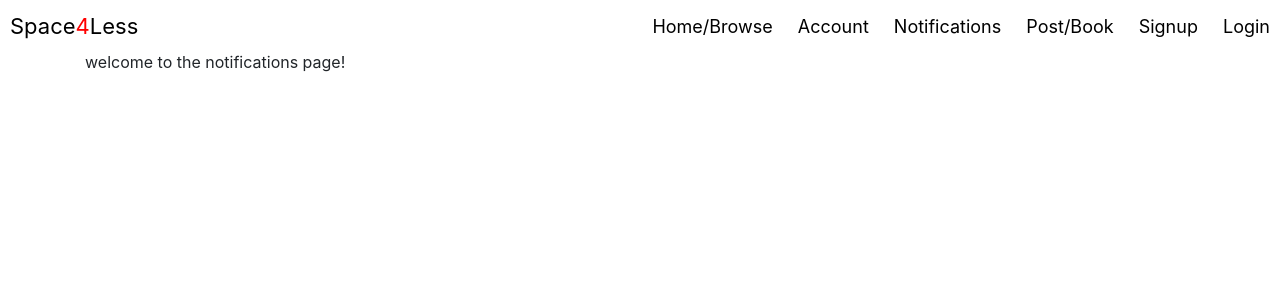
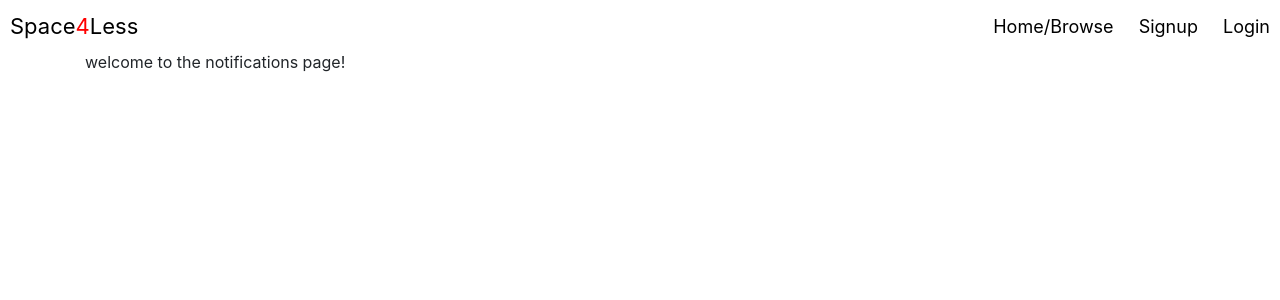
Before and after one commit to Jasmanji/Group5_Space4Less, a Flask app: page /notifications in a window 1280 px wide. Shown: the top 300 px of the page. Run offline with Flask 2, Linux system fonts and the light colour scheme; some libraries are stand-ins or nearby versions.

Commit message:
account, notifications and book/post in navbar restricted unless user logs in

```diff
--- a/app/main/routes.py
+++ b/app/main/routes.py
@@ -93,7 +93,7 @@ def logout():
 
 @bp_main.route("/account")
 def account():
-    return render_template('account.html', title='account', username='Aure')
+    return render_template('account.html', title='account')
 
 
 @bp_main.route("/notifications")
--- a/app/templates/account.html
+++ b/app/templates/account.html
@@ -1,4 +1,4 @@
 {% extends 'layout.html' %}
 {% block content %}
-    <h1>{{ username }}</h1>
+    <h1>{{ current_user.username }}</h1>
 {% endblock content %}
--- a/app/templates/layout.html
+++ b/app/templates/layout.html
@@ -53,11 +53,11 @@
         <!-- navbar content on the right -->
         <div class="nav-links">
             <a href="{{ url_for('main.home_page') }}"> Home/Browse</a>
-            <a href="{{ url_for('main.account') }}"> Account</a>
-            <a href="{{ url_for('main.notifications') }}"> Notifications</a>
-            <a href="#" target="_blank"> Post/Book </a>
             {% if current_user.is_authenticated %}
                 <a href="{{ url_for('main.logout') }}">Logout</a>
+                <a href="{{ url_for('main.account') }}"> Account</a>
+                <a href="{{ url_for('main.notifications') }}"> Notifications</a>
+                <a href="#" target="_blank"> Post/Book </a>
             {% else %}
                 <a href="{{ url_for('main.signup') }}"> Signup</a>
                 <a href="{{ url_for('main.login') }}"> Login </a>
```
